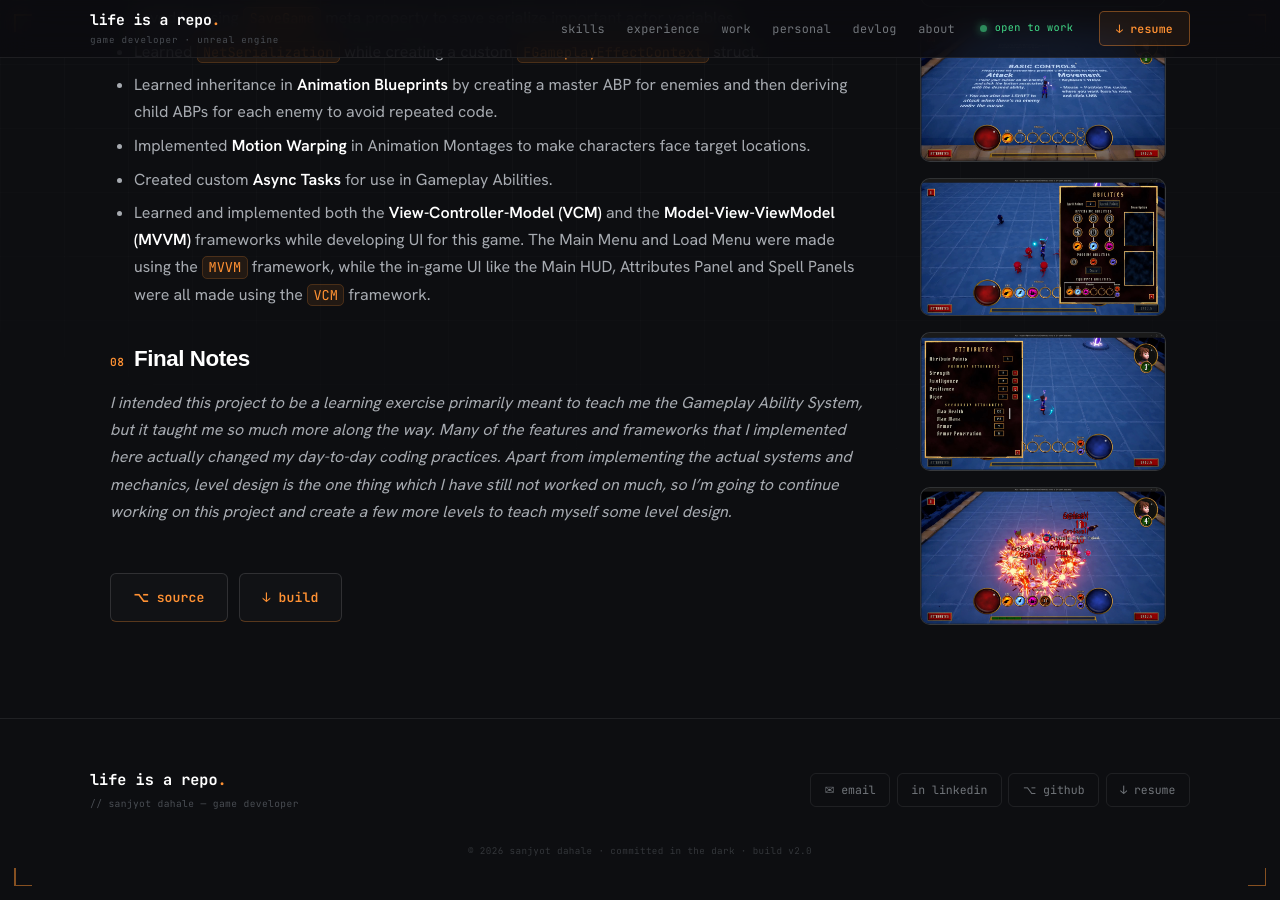
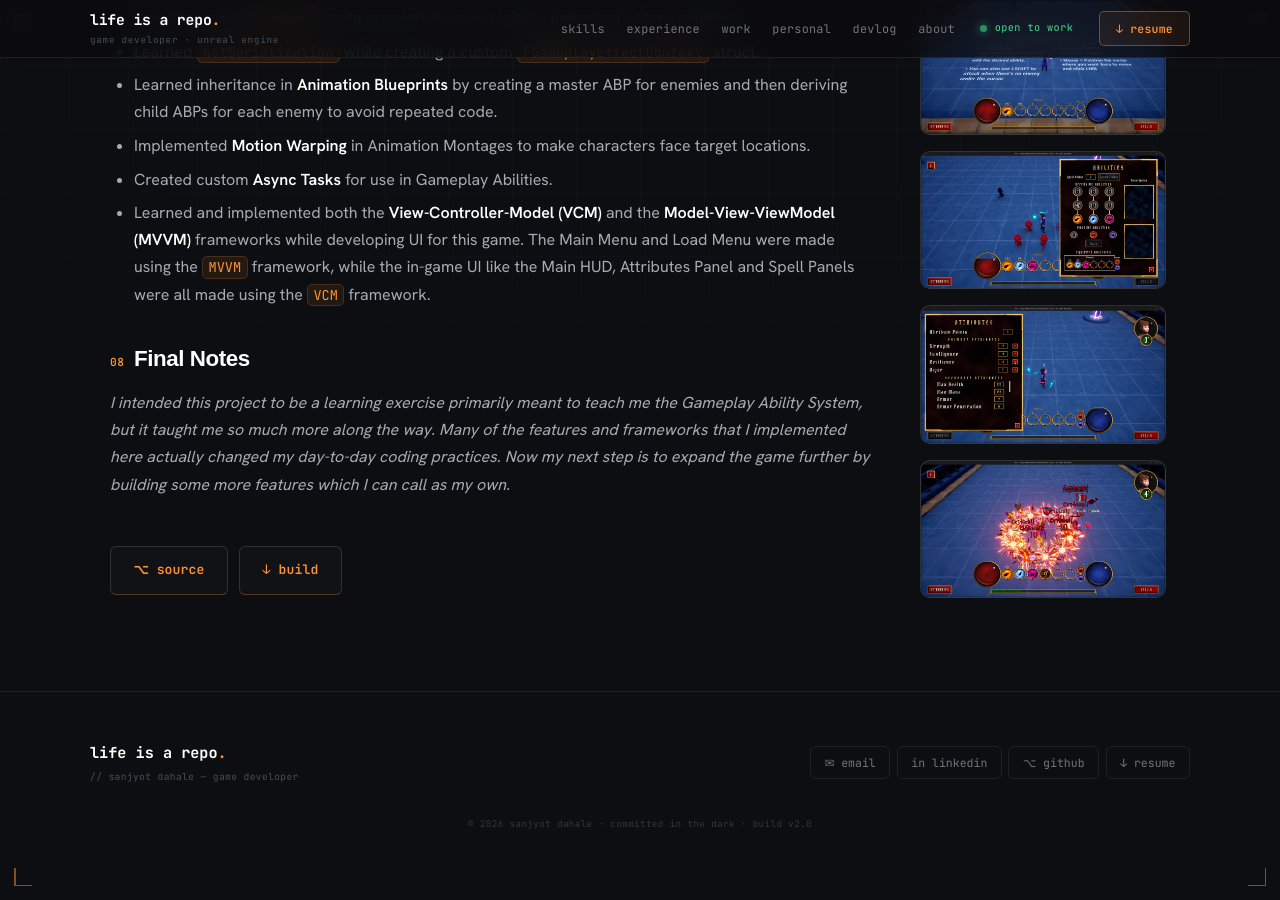
Before and after one commit to LifeisaRepo/lifeisarepo.github.io, a Jekyll site: the page built from _projects/aura-gas.md, in a window 1280 px wide and 900 px high, scrolled down 4246 px. Built offline with Jekyll 4.4.1, drawn with Linux system fonts in a browser that asks for light colours; some web fonts are replaced; after the commit the page ends 5118 px from its top, so only the background shows below that.

Commit message:
Minor change in Aura Notes

```diff
--- a/_projects/aura-gas.md
+++ b/_projects/aura-gas.md
@@ -102,4 +102,4 @@ Outside of the GAS system, I also learned a lot of other skills while making thi
 
 ## Final Notes
 
-_I intended this project to be a learning exercise primarily meant to teach me the Gameplay Ability System, but it taught me so much more along the way. Many of the features and frameworks that I implemented here actually changed my day-to-day coding practices. Apart from implementing the actual systems and mechanics, level design is the one thing which I have still not worked on much, so I'm going to continue working on this project and create a few more levels to teach myself some level design._
+_I intended this project to be a learning exercise primarily meant to teach me the Gameplay Ability System, but it taught me so much more along the way. Many of the features and frameworks that I implemented here actually changed my day-to-day coding practices. Now my next step is to expand the game further by building some more features which I can call as my own._
```
Also changed, not shown: Portfolio_Session_Log.md (+22 -0 lines).
